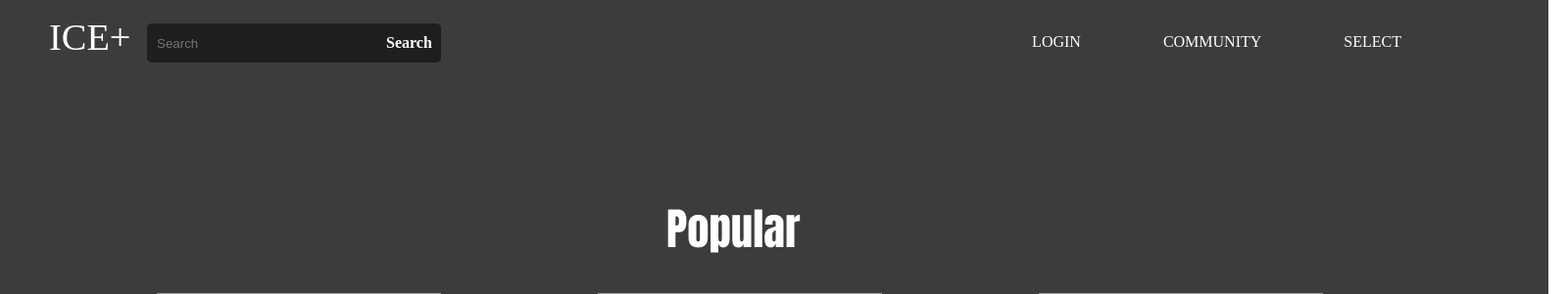
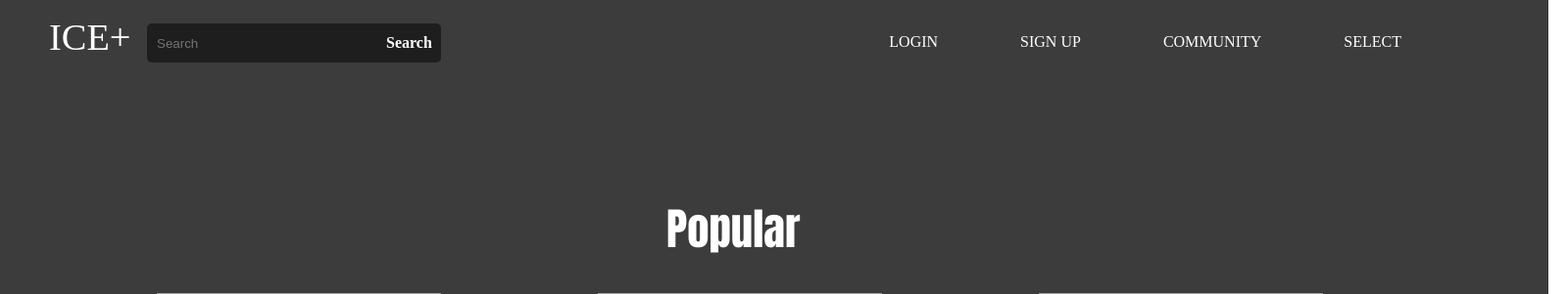
Before and after one commit to ahnchaeun/ice-, a Django app: page / in a window 1600 px wide. Shown: the top 301 px of the page at 98% size. Run offline with Django 3.2, Linux system fonts and the light colour scheme; grey boxes are pictures that could not be loaded.

Commit message:
signup 버튼 추가

```diff
--- a/accounts/templates/home.html
+++ b/accounts/templates/home.html
@@ -56,6 +56,7 @@
                     </div>
                     <ul class ="navigation">
                         <li><a href="{% url 'login' %}">LOGIN</a></li>
+                        <li><a href="{% url 'signup' %}">SIGN UP</a></li>
                         <li><a href="{% url 'board' %}">COMMUNITY</a></li>
                         <li><a href="{% url 'search' %}">SELECT</a></li>
                         <!-- 각각 글씨를 눌렀을 때 이동할 html지정 -->
```
